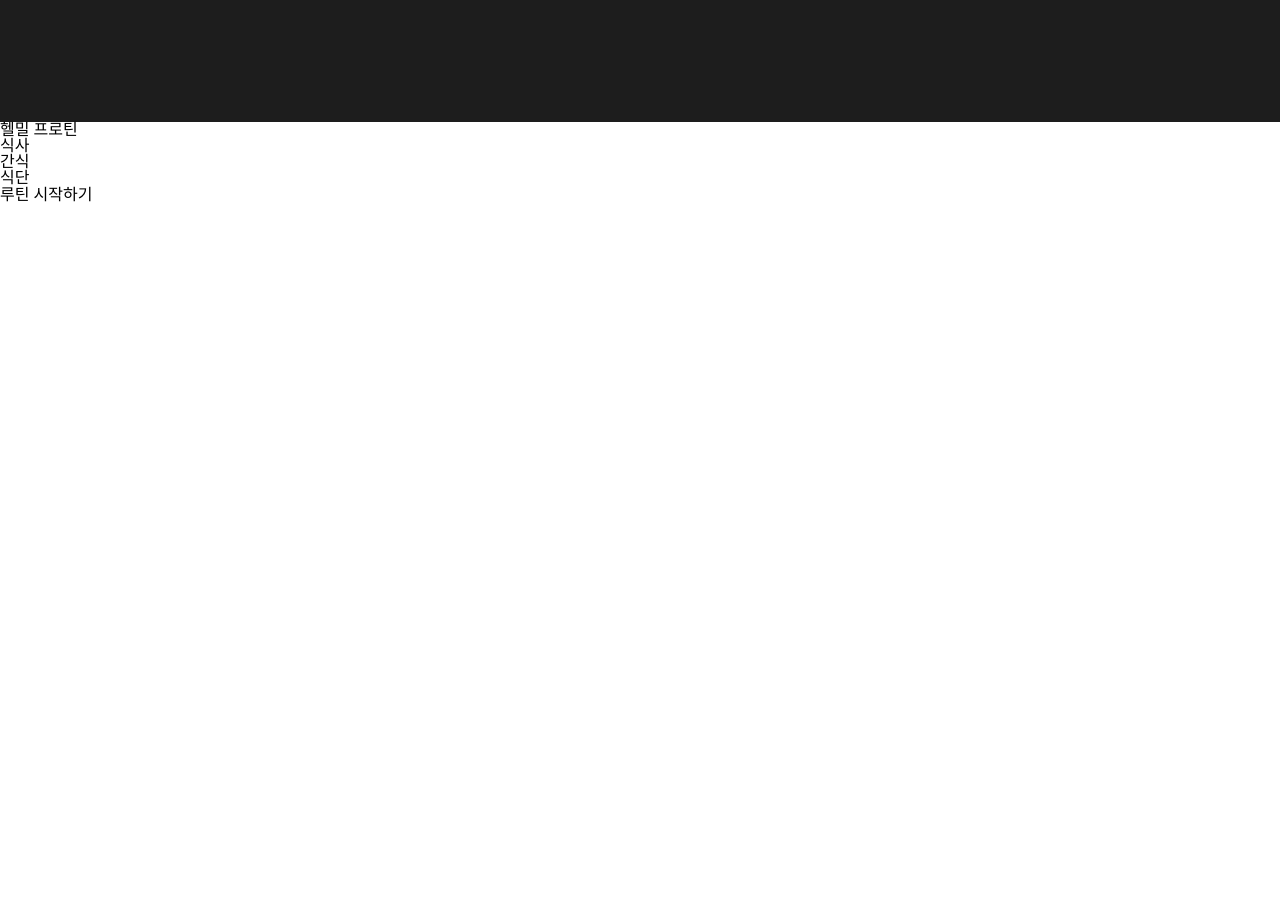
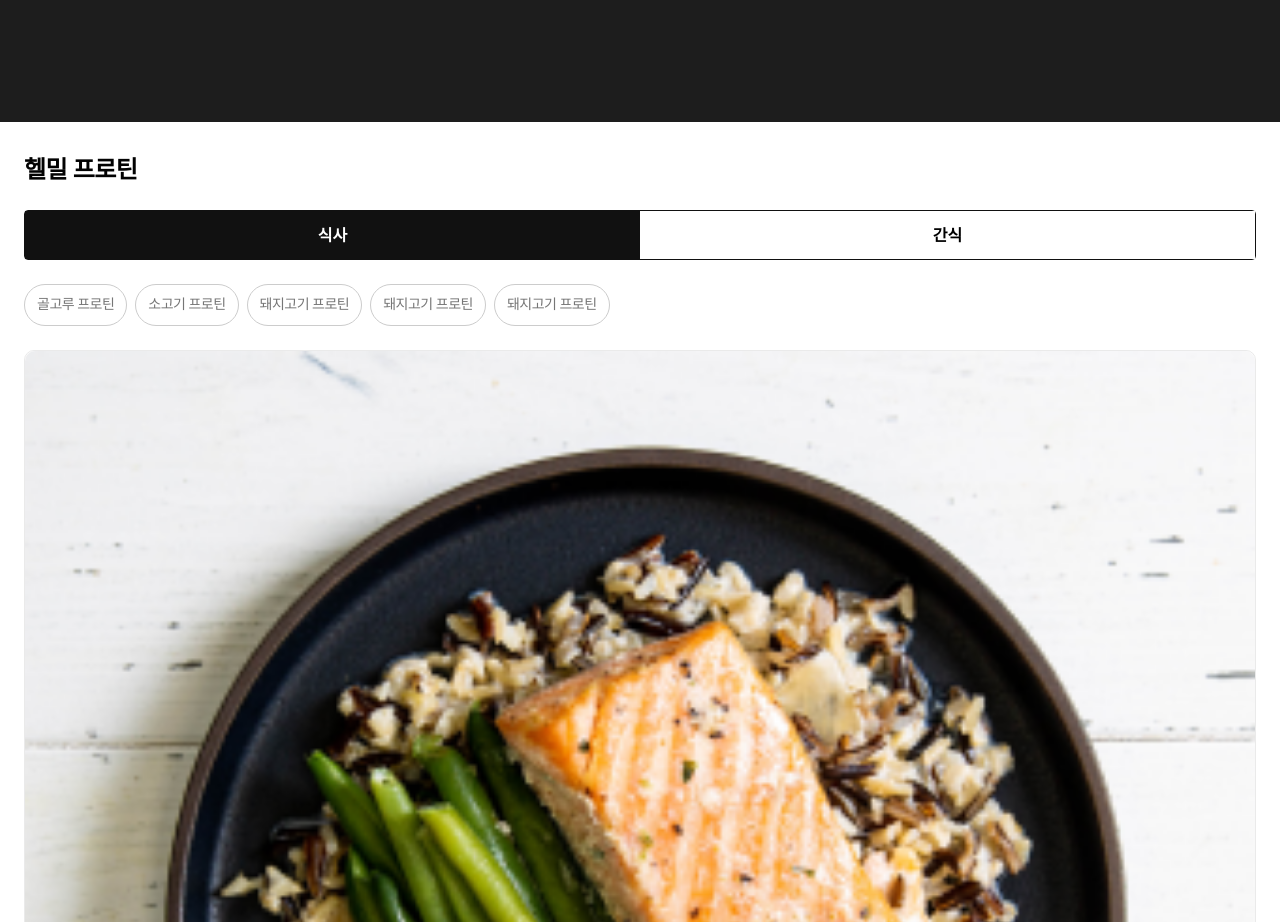
Before and after one commit to dongwonnn/helmeal, a React (Create React App) app: page /helmeal/detail in a window 1280 px wide. Shown: the part 2240-3162 px from the top of the page. Before the commit the page ends 2445 px from the top, so only its background shows below. Built offline with nearby package versions, Linux system fonts and the light colour scheme.

Commit message:
[#7] Update MenuCard in DetailPage

```diff
--- a/src/components/Common/Header.js
+++ b/src/components/Common/Header.js
@@ -4,7 +4,6 @@ import './Header.scss';
 
 const Header = ({ children }) => {
   const [leftArrow, title, side] = children;
-  console.log(leftArrow);
 
   return (
     <div className="HeaderContainer">
--- a/src/components/Detail/MealMenus.js
+++ b/src/components/Detail/MealMenus.js
@@ -1,7 +1,49 @@
 import React from 'react';
+import './MealMenus.scss';
+import MenuCard from './MenuCard';
+import LargeMeal_02 from '../../assets/images/large/Large_Meal_02.png';
 
 const MealMenus = () => {
-  return <div>식단</div>;
+  return (
+    <div className="MealMenusContainer">
+      <div className="MealCategories">
+        <label>골고루 프로틴</label>
+        <label>소고기 프로틴</label>
+        <label>돼지고기 프로틴</label>
+        <label>돼지고기 프로틴</label>
+        <label>돼지고기 프로틴</label>
+      </div>
+      <div className="MenuCarsdContainer">
+        <MenuCard>
+          <img src={LargeMeal_02} alt="MenuImage" />
+          <p>프로틴:38g | 탄수화물:38g </p>
+          <h2>데리야끼 연어 스테이크와 그린빈 볶음 그리고 퀴노아</h2>
+        </MenuCard>
+        <MenuCard>
+          <img src={LargeMeal_02} alt="MenuImage" />
+          <p>프로틴:38g | 탄수화물:38g </p>
+          <h2 className="MenuTtitle">
+            미니 양배추 볶음 소고기 미트볼 밀 크림 파스타
+          </h2>
+        </MenuCard>
+        <MenuCard>
+          <img src={LargeMeal_02} alt="MenuImage" />
+          <p>프로틴:38g | 탄수화물:38g </p>
+          <h2>두부 샐러드와 브로콜리 오리엔탈 드래싱과 오트밀 밥</h2>
+        </MenuCard>
+        <MenuCard>
+          <img src={LargeMeal_02} alt="MenuImage" />
+          <p>프로틴:38g | 탄수화물:38g </p>
+          <h2>비건용 식물성 고기 야채 볶음과 부면 파스타</h2>
+        </MenuCard>
+        <MenuCard>
+          <img src={LargeMeal_02} alt="MenuImage" />
+          <p>프로틴:38g | 탄수화물:38g </p>
+          <h2>새우 브로콜리 단호박 볶음과 흑미 검은콩 볶음밥</h2>
+        </MenuCard>
+      </div>
+    </div>
+  );
 };
 
 export default MealMenus;
--- /dev/null
+++ b/src/components/Detail/MealMenus.scss
@@ -0,0 +1,38 @@
+.MealMenusContainer {
+  padding: 0 24px 24px 24px;
+  .MealCategories {
+    display: flex;
+    white-space: nowrap;
+    overflow-x: scroll;
+
+    label {
+      border: 1px solid #ccc;
+      border-radius: 100px;
+
+      margin-right: 8px;
+      margin-bottom: 24px;
+
+      padding: 8px 12px;
+
+      font-size: 14px;
+      line-height: 24px;
+      letter-spacing: -0.5px;
+      background-color: white;
+      color: #767676;
+    }
+
+    label:hover,
+    label:visited,
+    label:active {
+      font-weight: 600;
+
+      font-size: 14px;
+      line-height: 24px;
+      letter-spacing: -0.5px;
+      background-color: #f5f5f5;
+      color: #1d1d1d;
+    }
+  }
+  .MenuCarsdContainer {
+  }
+}
--- /dev/null
+++ b/src/components/Detail/MenuCard.js
@@ -0,0 +1,15 @@
+import React from 'react';
+import './MenuCard.scss';
+
+const MenuCard = ({ children }) => {
+  const [menuImg, detail, menu] = children;
+  return (
+    <div className="MenuCardContainer">
+      {menuImg}
+      {detail}
+      {menu}
+    </div>
+  );
+};
+
+export default MenuCard;
--- /dev/null
+++ b/src/components/Detail/MenuCard.scss
@@ -0,0 +1,30 @@
+.MenuCardContainer {
+  margin-bottom: 24px;
+  border-radius: 10px;
+  border: 1px solid #eaeaea;
+
+  img {
+    width: 100%;
+    border-top-left-radius: 10px;
+    border-top-right-radius: 10px;
+    border-bottom: 1px solid #eaeaea;
+    margin-bottom: 16px;
+  }
+
+  p {
+    color: #767676;
+    padding: 0 24px 16px 24px;
+    font-size: 12px;
+    line-height: 16px;
+  }
+
+  h2 {
+    padding: 0 24px 16px 24px;
+
+    font-weight: bold;
+    font-size: 20px;
+    line-height: 28px;
+    letter-spacing: -0.5px;
+    color: #000000;
+  }
+}
--- a/src/components/Detail/SelectMenu.js
+++ b/src/components/Detail/SelectMenu.js
@@ -1,4 +1,5 @@
 import React, { useCallback } from 'react';
+import './SelectMenu.scss';
 
 const SelectMenu = ({ setIsMeal }) => {
   const onClickMeal = useCallback(() => {
@@ -13,8 +14,12 @@ const SelectMenu = ({ setIsMeal }) => {
     <div className="SelectMenuContainer">
       <h2>헬밀 프로틴</h2>
       <div className="MenuToggle">
-        <div onClick={onClickMeal}>식사</div>
-        <div onClick={onClickSnack}>간식</div>
+        <div className="Meal" onClick={onClickMeal}>
+          <p>식사</p>
+        </div>
+        <div className="Snack" onClick={onClickSnack}>
+          <p>간식</p>
+        </div>
       </div>
     </div>
   );
--- a/src/components/Detail/SelectMenu.scss
+++ b/src/components/Detail/SelectMenu.scss
@@ -1,6 +1,38 @@
 .SelectMenuContainer {
+  padding: 32px 24px 24px 24px;
+  h2 {
+    color: #020202;
+    font-weight: 600;
+    font-size: 24px;
+    line-height: 32px;
+    letter-spacing: -0.5px;
+    padding-bottom: 24px;
+  }
+
   .MenuToggle {
+    display: grid;
+    grid-template-columns: 1fr 1fr;
+    border-radius: 4px;
+    border: 1px solid #111111;
+
     div {
+      text-align: center;
+      padding: 11px 16px;
+      p {
+        font-weight: 600;
+        font-size: 16px;
+        line-height: 26px;
+      }
+    }
+
+    .Meal {
+      background-color: #111111;
+      color: white;
+    }
+
+    .Snack {
+      background-color: white;
+      color: black;
     }
   }
 }
--- a/src/pages/DetailPage.js
+++ b/src/pages/DetailPage.js
@@ -1,22 +1,25 @@
 import React, { useState } from 'react';
-import Carousel from '../components/Common/Carousel';
-import MealInfomation from '../components/Detail/MealInfomation';
+import { Link } from 'react-router-dom';
+
 import { ReactComponent as LeftIcon } from '../assets/images/LeftIcon.svg';
 import { ReactComponent as ShareLogo } from '../assets/images/ShareLogo.svg';
 import LargeMeal_02 from '../assets/images/large/Large_Meal_02.png';
 
+import Carousel from '../components/Common/Carousel';
+import MealInfomation from '../components/Detail/MealInfomation';
 import Header from '../components/Common/Header';
 import MealMenus from '../components/Detail/MealMenus';
 import SnackMenus from '../components/Detail/SnackMenus';
-import { Link } from 'react-router-dom';
 import SelectMenu from '../components/Detail/SelectMenu';
 import DetailBackground from '../components/Detail/DetailBackground';
+
+import './DetailPage.scss';
 
 const DetailPage = () => {
   const [isMeal, setIsMeal] = useState(true);
 
   return (
-    <>
+    <div className="DetaiPageContainer">
       <Header>
         <LeftIcon />
         <h3>헬밀 프로틴</h3>
@@ -35,7 +38,7 @@ const DetailPage = () => {
           <p>루틴 시작하기</p>
         </Link>
       </div>
-    </>
+    </div>
   );
 };
 
--- /dev/null
+++ b/src/pages/DetailPage.scss
@@ -0,0 +1,3 @@
+.DetaiPageContainer {
+  padding-bottom: 53.25px;
+}
```
Also changed, not shown: 1 other file (tests, documents, lock files or other folders).
